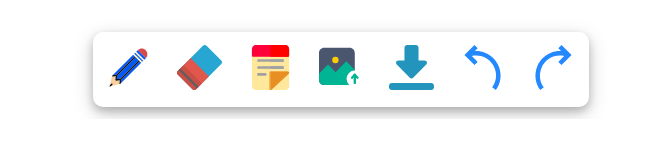
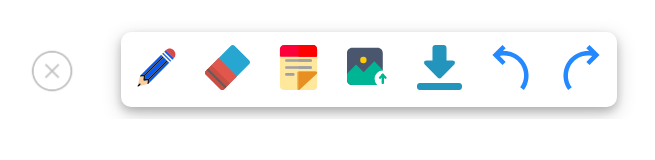
Before and after one commit to NishantK-07/WhiteBoard, a plain HTML site: page index.html in a window 1280 px wide. Shown: the whole page, without its empty margins (320-975 px from the left). Drawn offline with Linux system fonts and the light colour scheme; the site is published under a folder, as on GitHub Pages, so addresses that start at the root find nothing.

Commit message:
Update index.html

```diff
--- a/index.html
+++ b/index.html
@@ -8,7 +8,7 @@
 </head>
 <body>
     <div class="toolbar">
-        <div class="tool" ><img class=" crosmar tool-img" src="/img/cross1.png" alt=""></div>
+        <div class="tool" ><img class=" crosmar tool-img" src="./img/cross1.png" alt=""></div>
         <div class="toolbar-options">
             <div class="tool" id="pencil"><img class="tool-img" src="./img/Blue_Pencil (1).svg" alt=""></div>
             <div class="tool" id="eraser"><img class="tool-img" src="./img/Eraser.svg" alt=""></div>
```
